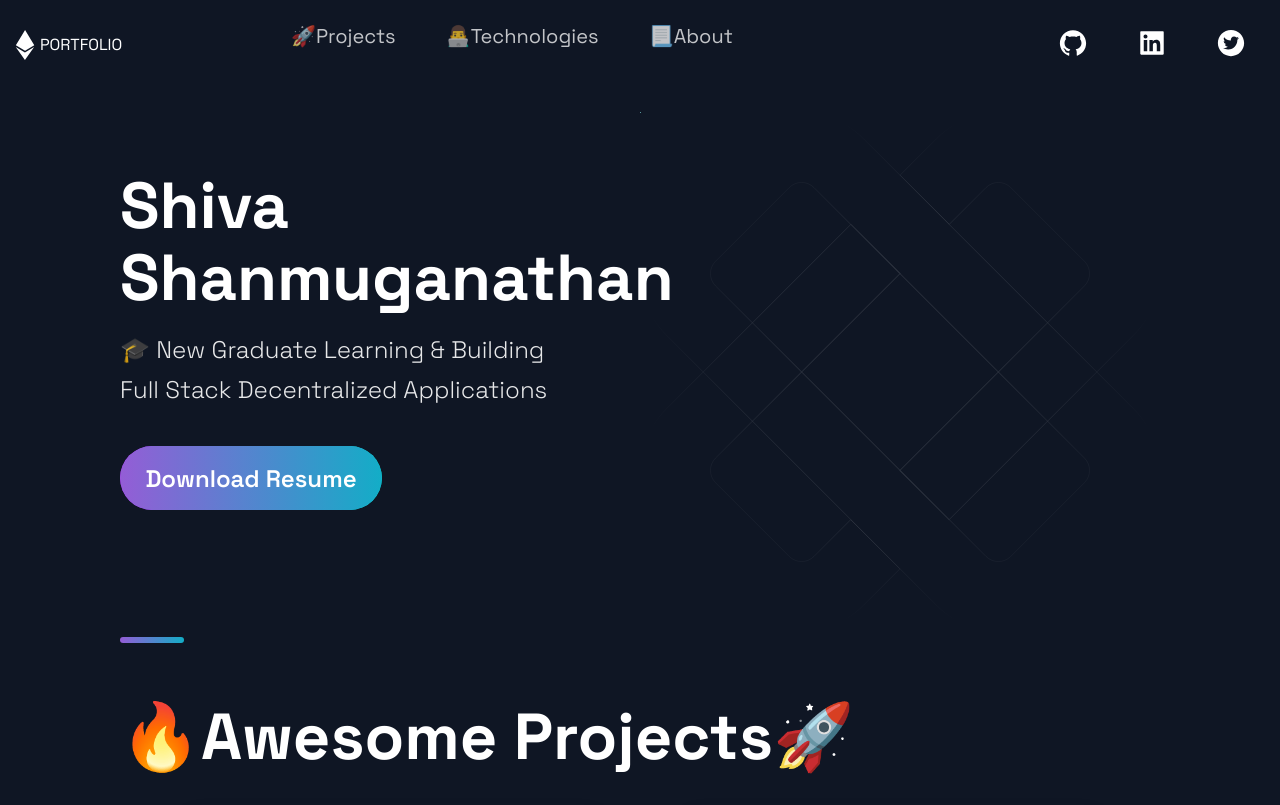
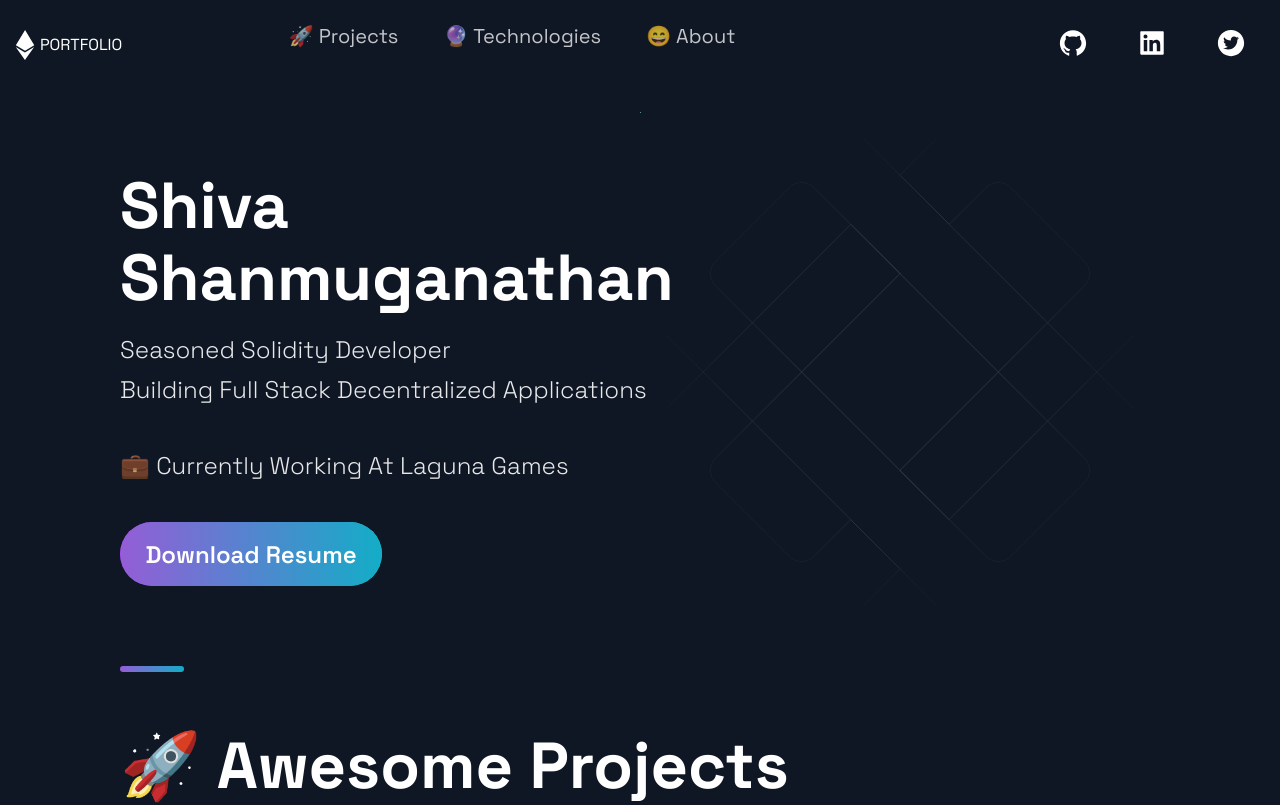
Before and after one commit to Stephen-Mings/portfolio, a Next.js app: page / in a window 1280 px wide. Shown: the top 805 px of the page. Built offline with nearby package versions, Linux system fonts and the light colour scheme.

Commit message:
Updated resume and other section content

```diff
--- a/src/components/Footer/Footer.js
+++ b/src/components/Footer/Footer.js
@@ -21,7 +21,7 @@ const Footer = () => {
       </LinkList>
       <SocialIconsContainer>
         <CompanyContainer>
-          <Slogan>💡Innovating one project at a time🔮</Slogan>
+          <Slogan>💡 Innovating one project at a time</Slogan>
         </CompanyContainer>
         <SocialContainer>
           <SocialIcons href="https://github.com/ShivaShanmuganathan/">
--- a/src/components/Header/Header.js
+++ b/src/components/Header/Header.js
@@ -24,17 +24,17 @@ const Header = () =>  (
     <Div2>
       <li>
         <Link href="#projects">
-          <NavLink>🚀Projects</NavLink>
+          <NavLink>🚀 Projects</NavLink>
         </Link>
       </li>
       <li>
         <Link href="#tech">
-          <NavLink>👨‍💻Technologies</NavLink>
+          <NavLink>🔮 Technologies</NavLink>
         </Link>
       </li>
       <li>
         <Link href="#about">
-          <NavLink>📃About</NavLink>
+          <NavLink>😄 About</NavLink>
         </Link>
       </li>
     </Div2>
--- a/src/components/Hero/Hero.js
+++ b/src/components/Hero/Hero.js
@@ -5,7 +5,7 @@ import Button from '../../styles/GlobalComponents/Button';
 import { LeftSection } from './HeroStyles';
 
 function openResumeNewTab(){
-  const url = 'https://1drv.ms/b/s!AiNNOTI2SsM6mEGCtW0pTBHFcdJe?e=sAlAh2';
+  const url = 'https://1drv.ms/b/c/3ac34a3632394d23/EekB_cdT5rJGo5QmgeHRItABkJkpwXwn3NoG950K9bUdzA?e=638Go0';
   window.open(url, '_blank');
 }
 const Hero = (props) => (
@@ -17,7 +17,11 @@ const Hero = (props) => (
           Shanmuganathan
         </SectionTitle>
         <SectionText>
-        🎓 New Graduate Learning & Building <br /> Full Stack Decentralized Applications
+        Seasoned Solidity Developer <br />
+        Building Full Stack Decentralized Applications <br />
+        </SectionText>
+        <SectionText>
+        💼 Currently Working At Laguna Games
         </SectionText>
         <Button onClick={openResumeNewTab}>Download Resume</Button>
       </LeftSection>
--- a/src/components/Projects/Projects.js
+++ b/src/components/Projects/Projects.js
@@ -7,7 +7,7 @@ import { projects } from '../../constants/constants';
 const Projects = () => (
   <Section nopadding id="projects">
     <SectionDivider />
-    <SectionTitle main>🔥Awesome Projects🚀</SectionTitle>
+    <SectionTitle main>🚀 Awesome Projects</SectionTitle>
     <GridContainer>
       {projects.map((p, i) => {
         return (
--- a/src/components/Technologies/Technologies.js
+++ b/src/components/Technologies/Technologies.js
@@ -7,9 +7,9 @@ import { List, ListContainer, ListItem, ListParagraph, ListTitle } from './Techn
 const Technologies = () =>  (
   <Section id="tech">
     <SectionDivider divider />
-    <SectionTitle>🔥Awesome Technology🌟</SectionTitle>
+    <SectionTitle main center>🔮 Awesome Technology</SectionTitle>
     <SectionText>
-      I've worked with a range of technologies in the web development world.
+      I've worked with a range of technologies in the web3 world. <br />
       From Backend To Design.
     </SectionText>
     <List>
@@ -33,7 +33,7 @@ const Technologies = () =>  (
           <ListTitle>Backend</ListTitle>
           <ListParagraph>
             Experience with <br />
-            Solidity & Hardhat
+            Foundry, Brownie, & Hardhat
           </ListParagraph>
         </ListContainer>
       </ListItem>
--- a/src/components/TimeLine/TimeLine.js
+++ b/src/components/TimeLine/TimeLine.js
@@ -43,11 +43,11 @@ const Timeline = () => {
   }, []);
 
   return (
-    <Section id="about">
-      <SectionTitle>😄About Me🎯</SectionTitle>
+    <Section id="about" >
+      <SectionTitle main center>😄 About Me</SectionTitle>
       <SectionText>
-      I Am Currently Working As Freelance Smart Contract Developer. <br />
-      I am looking for a full-time remote job opportunity to work as a FullStack Dapp Developer
+      👩🏻‍💻 Senior Blockchain Developer at Laguna Games 🎮 <br />
+      🏗️ Building a fully-on-chain multiplayer RPG Game 🏆
       </SectionText>
       <CarouselContainer ref={carouselRef} onScroll={handleScroll}>
         <>
--- a/src/constants/constants.js
+++ b/src/constants/constants.js
@@ -110,5 +110,7 @@ export const TimeLineData = [
   { year: 2020, text: '1️⃣ Graduated Udacity Deep Learning Bootcamp 🌟🐱‍🏍 \n 2️⃣Wrote a Research Paper on Image Dehazing with Dynamic UNets & Transfer Learning 📃', },
   { year: 2021, text: "1️⃣Graduated College with a CS Degree 🎓   \n 2️⃣ Took a Deep Dive into Blockchain Development 🔗₿🔗 \n 3️⃣🌟🎯 Completed Consensys Blockchain Developer Bootcamp", },
   { year: 2022, text: "🌟🎯 Completed Encode's Expert Solidity Bootcamp ⏩⚡Started Building Awesome Full Stack DAPPS 🔥 \n 🚀Working as a Freelance Smart Contract Developer🌕" , },
+  // { year: 2023, text: "🌟🎯 Completed Encode's Expert Solidity Bootcamp ⏩⚡Started Building Awesome Full Stack DAPPS 🔥 \n 🚀Working as a Freelance Smart Contract Developer🌕" , },
+  // { year: 2024, text: "🌟🎯 Completed Encode's Expert Solidity Bootcamp ⏩⚡Started Building Awesome Full Stack DAPPS 🔥 \n 🚀Working as a Freelance Smart Contract Developer🌕" , },
 
 ];
```
Also changed, not shown: 1 other file (tests, documents, lock files or other folders).
